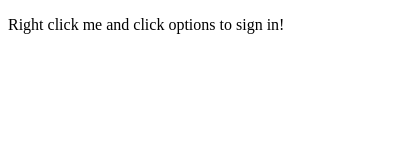
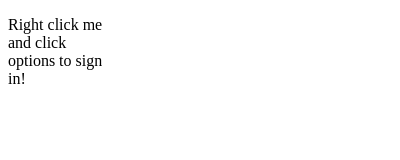
Before and after one commit to Pentalex/MonkaTOS-Ratings, a browser extension: page popup.html in a window 400 px wide. Drawn offline with Linux system fonts and the light colour scheme.

Commit message:
Update popup.html
Resize of the popup, on click of the extension. Pog Pog PogU

```diff
--- a/popup.html
+++ b/popup.html
@@ -1,8 +1,13 @@
 <!DOCTYPE html>
 <html>
+
 <head>
     <title>Cool Popup</title>
     <style>
+        body {
+            min-width: 100px;
+            max-width: 100px;
+        }
         button {
             height: 30px;
             width: 30px;
@@ -11,7 +16,9 @@
     </style>
     <script src="popup.js"></script>
 </head>
+
 <body>
     <p>Right click me and click options to sign in!</p>
 </body>
+
 </html>
```
Lines whose indentation alone changed are shown as unchanged.
